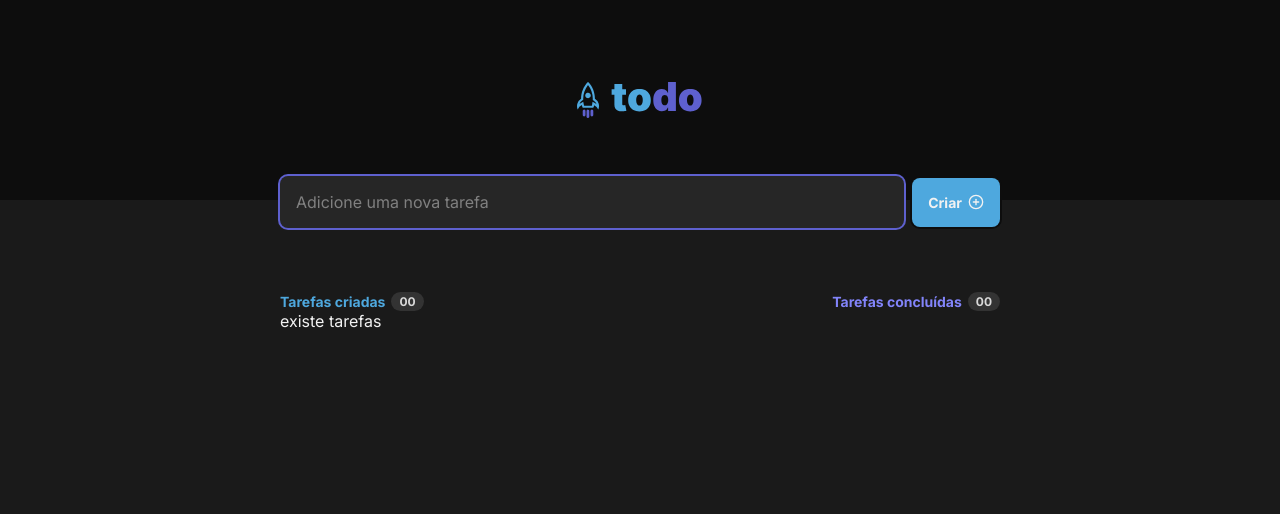
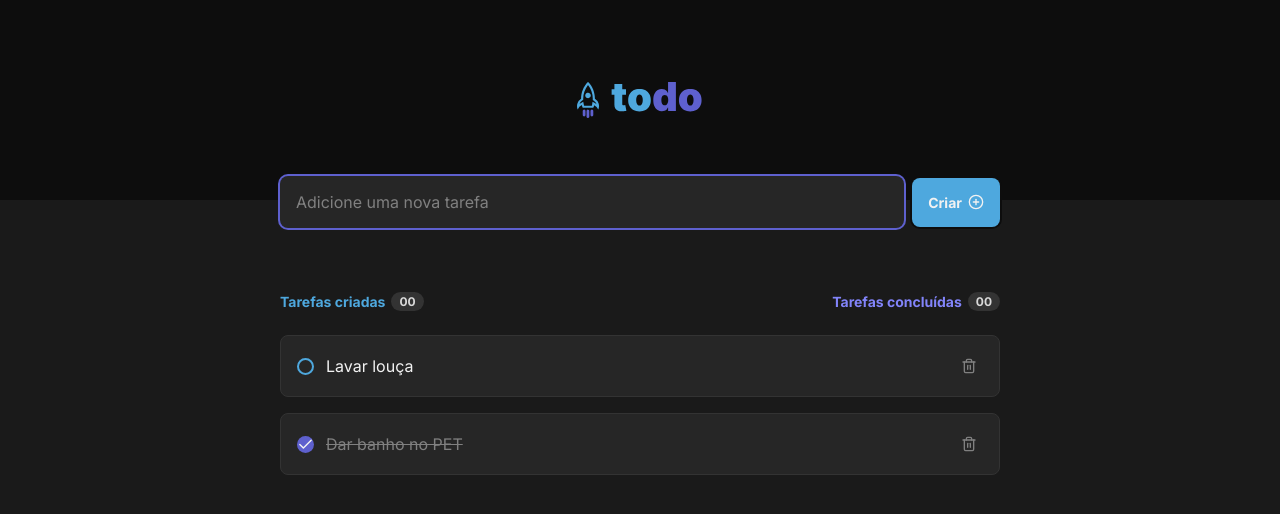
Before and after one commit to adairjuneoaf/to-do-app-challenge-ignite, a React (Vite) app: page / in a window 1280 px wide. Shown: the top 514 px of the page. Built offline with nearby package versions, Linux system fonts and the light colour scheme.

Commit message:
Componente de task list finalizado.

```diff
--- a/package.json
+++ b/package.json
@@ -16,12 +16,14 @@
     "react-dom": "^18.2.0",
     "react-hook-form": "^7.35.0",
     "react-icons": "^4.4.0",
-    "styled-components": "^5.3.5"
+    "styled-components": "^5.3.5",
+    "uuid": "^9.0.0"
   },
   "devDependencies": {
     "@types/react": "^18.0.17",
     "@types/react-dom": "^18.0.6",
     "@types/styled-components": "^5.1.26",
+    "@types/uuid": "^8.3.4",
     "@typescript-eslint/eslint-plugin": "^5.33.0",
     "@typescript-eslint/parser": "^5.33.0",
     "@vitejs/plugin-react": "^2.0.1",
--- a/src/@types/task.d.ts
+++ b/src/@types/task.d.ts
@@ -4,4 +4,5 @@ export interface TaskProps {
   description: string
   createdAt: string
   status: TaskStatus
+  id: string
 }
--- a/src/pages/Home/components/List/index.tsx
+++ b/src/pages/Home/components/List/index.tsx
@@ -1,14 +1,19 @@
 import { useState } from 'react'
 import { BsClipboardX } from 'react-icons/bs'
+import { FiTrash2 } from 'react-icons/fi'
 import { useTheme } from 'styled-components'
+import { v4 as uuid } from 'uuid'
 import { TaskProps } from '../../../../@types/task'
 import {
   BadgeNumber,
   EmptyListContent,
+  FinishedButton,
+  ItemList,
   ListContainer,
   ListContent,
   ListHeader,
   Title,
+  TrashButton,
 } from './styles'
 
 export const ListTask = () => {
@@ -17,11 +22,13 @@ export const ListTask = () => {
       description: 'Lavar louça',
       createdAt: new Date().toJSON(),
       status: 'in-progress',
+      id: uuid(),
     },
     {
       description: 'Dar banho no PET',
       createdAt: new Date().toJSON(),
       status: 'finished',
+      id: uuid(),
     },
   ])
 
@@ -47,7 +54,17 @@ export const ListTask = () => {
             <p>Crie tarefas e organize seus itens a fazer</p>
           </EmptyListContent>
         ) : (
-          <div>existe tarefas</div>
+          taskList.map((task) => {
+            return (
+              <ItemList key={task.id} status={task.status}>
+                <FinishedButton type='radio' defaultChecked={task.status === 'finished'} />
+                <p>{task.description}</p>
+                <TrashButton type='button'>
+                  <FiTrash2 fontSize={16} color={theme['gray-300']} />
+                </TrashButton>
+              </ItemList>
+            )
+          })
         )}
       </ListContent>
     </ListContainer>
--- a/src/pages/Home/components/List/styles.ts
+++ b/src/pages/Home/components/List/styles.ts
@@ -1,4 +1,5 @@
 import styled from 'styled-components'
+import { TaskStatus } from '../../../../@types/task'
 import { defaultTheme } from '../../../../styles/themes/default'
 
 type ColorVariants = Extract<
@@ -8,6 +9,10 @@ type ColorVariants = Extract<
 
 type TitleProps = {
   variant: ColorVariants
+}
+
+type ItemListProps = {
+  status: TaskStatus
 }
 
 export const ListContainer = styled.section`
@@ -23,6 +28,8 @@ export const ListContainer = styled.section`
 export const ListHeader = styled.header`
   width: 100%;
   height: auto;
+
+  margin-bottom: 1.5rem;
 
   display: flex;
   align-items: center;
@@ -92,4 +99,111 @@ export const EmptyListContent = styled.div`
   }
 `
 
-export const ItemList = styled.div``
+export const ItemList = styled.div<ItemListProps>`
+  display: flex;
+  align-items: center;
+  flex-direction: row;
+
+  padding: 16px;
+  border-radius: 8px;
+
+  border: 1px solid ${(props) => props.theme['gray-400']};
+
+  color: ${(props) => props.theme['gray-100']};
+  background-color: ${(props) => props.theme['gray-500']};
+
+  p {
+    flex: 1;
+    flex-wrap: wrap;
+    padding: 0 12px;
+
+    font-size: 1rem;
+    color: ${(props) =>
+      props.status === 'finished' ? props.theme['gray-300'] : props.theme['gray-100']};
+
+    text-decoration: ${(props) => (props.status === 'finished' ? 'line-through' : 'none')};
+  }
+
+  & + & {
+    margin-top: 16px;
+  }
+`
+
+export const FinishedButton = styled.input`
+  width: 17px;
+  height: 17px;
+
+  appearance: none;
+  border-radius: 9999px;
+
+  cursor: pointer;
+
+  &:not(:checked) {
+    border: 2px solid ${(props) => props.theme.blue};
+    color: transparent;
+
+    &:hover {
+      border-color: ${(props) => props.theme['blue-dark']};
+      background-color: ${(props) => props.theme['blue-shadow']};
+
+      transition: border-color, background-color 350ms;
+    }
+
+    &:focus {
+      outline: 0;
+      box-shadow: 0 0 0 2px ${(props) => props.theme['purple-dark']};
+    }
+  }
+
+  &:checked {
+    color: ${(props) => props.theme.purple};
+    background-color: ${(props) => props.theme['purple-dark']};
+
+    &::after {
+      content: url('/public/check.svg');
+      color: ${(props) => props.theme['gray-200']};
+      font-size: 10px;
+      position: relative;
+
+      width: 100%;
+      height: 100%;
+
+      display: flex;
+      align-items: stretch;
+      flex-direction: row;
+    }
+
+    &:hover {
+      background-color: ${(props) => props.theme['purple']};
+
+      transition: border-color, background-color 350ms;
+    }
+
+    &:focus {
+      outline: 0;
+      box-shadow: 0 0 0 0px;
+    }
+  }
+`
+
+export const TrashButton = styled.button`
+  outline: 0;
+  border: 0;
+
+  font-size: 0;
+
+  display: flex;
+  align-items: center;
+
+  padding: 6px;
+  border-radius: 4px;
+
+  background-color: transparent;
+
+  cursor: pointer;
+
+  &:hover {
+    background-color: ${(props) => props.theme['gray-400']};
+    transition: background-color 350ms;
+  }
+`
--- a/src/styles/themes/default.ts
+++ b/src/styles/themes/default.ts
@@ -7,6 +7,7 @@ export enum defaultTheme {
   'purple' = '#8284FA',
   'blue-dark' = '#1E6F9F',
   'purple-dark' = '#5E60CE',
+  'blue-shadow' = 'rgba(78, 168, 222, 0.2)',
 
   'gray-100' = '#F2F2F2',
   'gray-200' = '#D9D9D9',
```
Also changed, not shown: public/check.svg (added), 1 other file (tests, documents, lock files or other folders).
